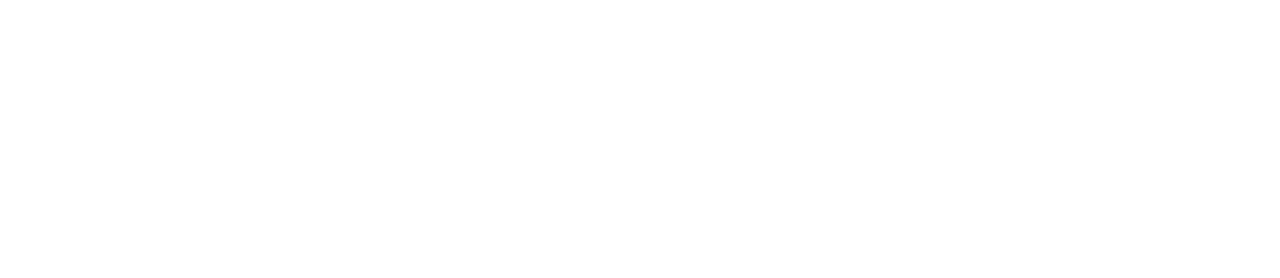
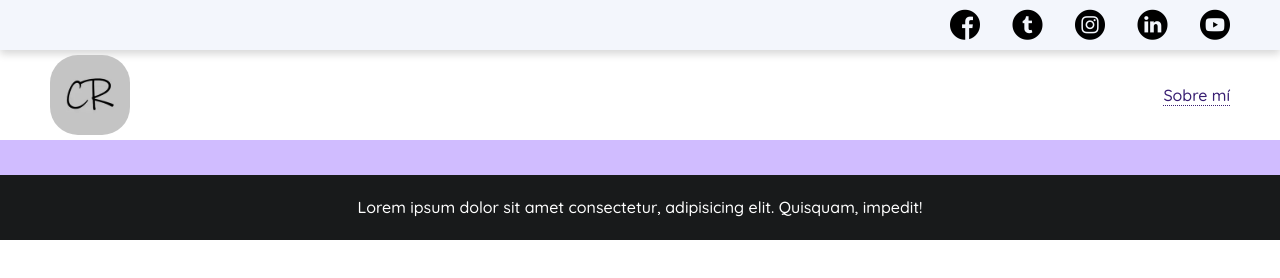
Before and after one commit to rCristianH/myBlog, a plain HTML site: page blog.html in a window 1280 px wide. Drawn offline with Linux system fonts and the light colour scheme.

Commit message:
fix href

```diff
--- a/blog.html
+++ b/blog.html
@@ -1,12 +1,46 @@
 <!DOCTYPE html>
 <html lang="en">
+
 <head>
+    <link rel="preconnect" href="https://fonts.googleapis.com">
+    <link rel="preconnect" href="https://fonts.gstatic.com" crossorigin>
+    <link href="https://fonts.googleapis.com/icon?family=Material+Icons" rel="stylesheet">
+    <link href="https://fonts.googleapis.com/css2?family=Quicksand:wght@300;500;700&display=swap" rel="stylesheet">
+    <link rel="stylesheet" href="./css/main.css">
+    <link rel="stylesheet" href="./css/font/flaticon.css">
+
     <meta charset="UTF-8">
     <meta http-equiv="X-UA-Compatible" content="IE=edge">
     <meta name="viewport" content="width=device-width, initial-scale=1.0">
     <title>Document</title>
 </head>
+
 <body>
+    <header>
+        <section class="header-icons-container">
+            <div class="icons">
+                <a href=""><span class="flaticon-001-facebook"></span></a>
+                <a href=""><span class="flaticon-002-twitter"></span></a>
+                <a href=""><span class="flaticon-011-instagram"></span></a>
+                <a href=""><span class="flaticon-010-linkedin"></span></a>
+                <a href=""><span class="flaticon-008-youtube"></span></a>
+            </div>
+        </section>
+        <nav>
+            <section class="nav-logo-container">
+                <a href="./index.html"><img src="./assets/imgs/logo200.webp" alt="Logo de mi blog"></a>
+            </section>
+            <section class="profile-link"><a href="./perfil.html">Sobre mí</a></section>
 
+        </nav>
+
+    </header>
+
+
+
+    <footer>
+        <p>Lorem ipsum dolor sit amet consectetur, adipisicing elit. Quisquam, impedit!</p>
+    </footer>
 </body>
+
 </html>
```
Also changed, not shown: blogs.html (+8 -8 lines).
